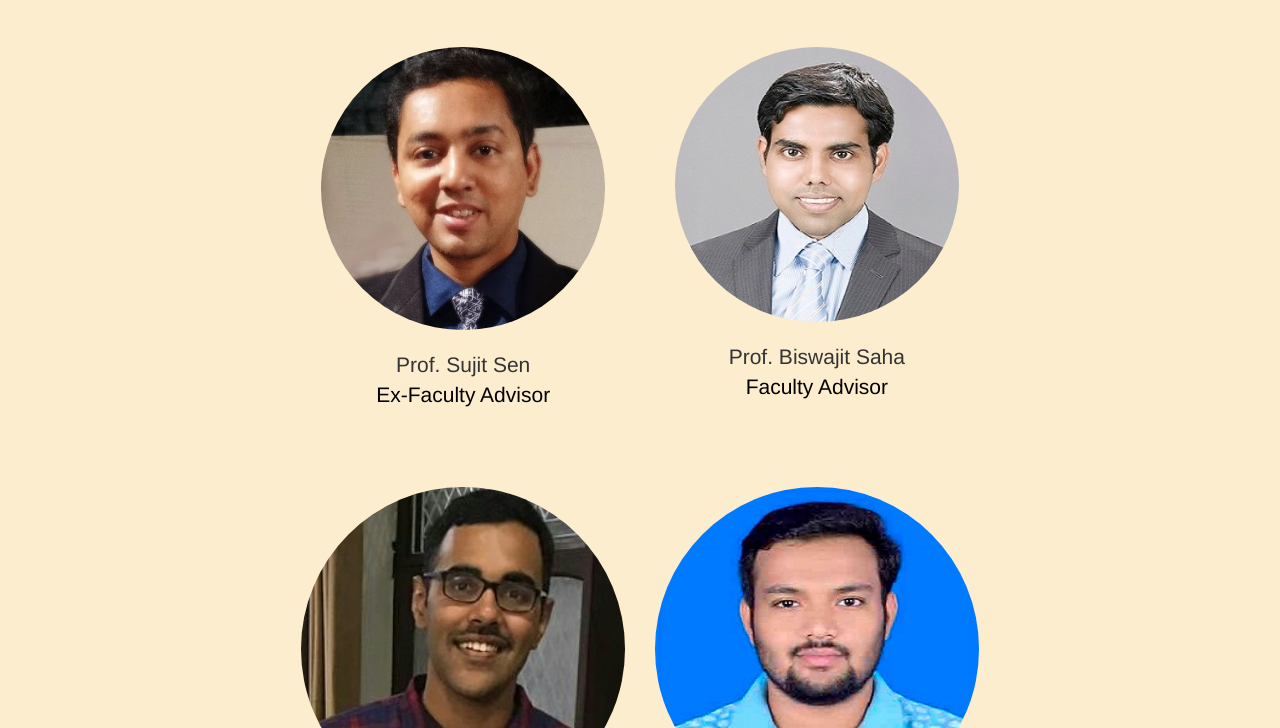
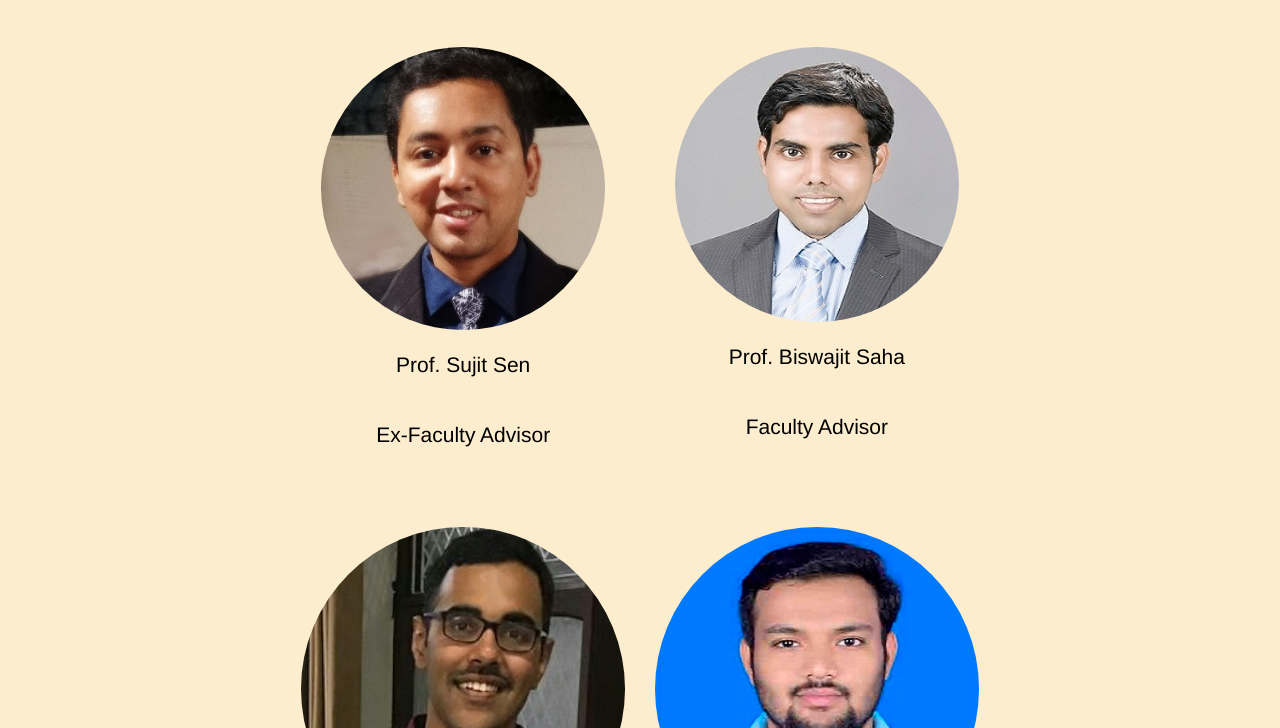
Before and after one commit to nirma42/aichenitrkl.github.io, a plain HTML site: page AIChE_Team.html in a window 1280 px wide. Shown: the part 72-800 px from the top of the page. Drawn offline with nearby package versions, Linux system fonts and the light colour scheme; a script that the page names is missing.

Commit message:
Update AIChE_Team.html

```diff
--- a/AIChE_Team.html
+++ b/AIChE_Team.html
@@ -45,12 +45,12 @@
     <div class="row row1">
             <div class="col-sm-6">
                 <img src="Images/my snap2.jpg" class="img1" style="width:100%;"><br>
-                <a href=""></a> Prof. Sujit Sen
+                <a href=""></a><p>Prof. Sujit Sen</p>
                 <br> <p style="color:black;">Ex-Faculty Advisor</p>
             </div>
             <div class="col-sm-6">
                     <img src="Images/my snap.jpg" class="img1" style="width:100%;"><br>
-                    <a href=""></a> Prof. Biswajit Saha
+                    <a href=""></a><p>Prof. Biswajit Saha</p>
                     <br> <p style="color:black;">Faculty Advisor</p><br><br>
             </div>
         </div>
```
